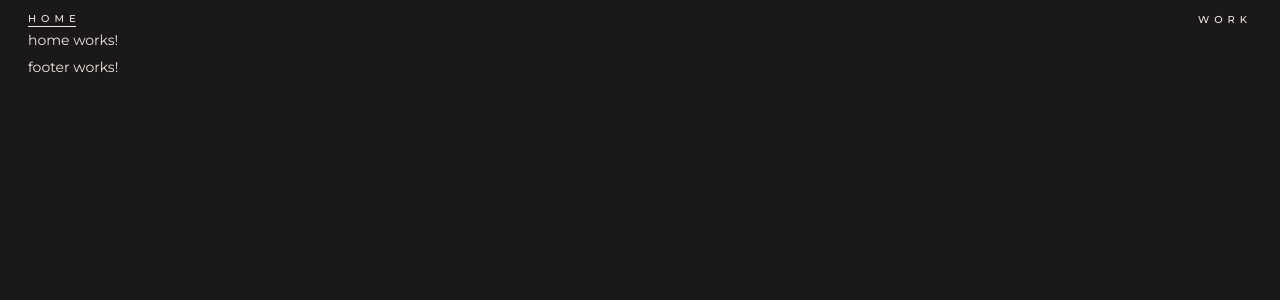
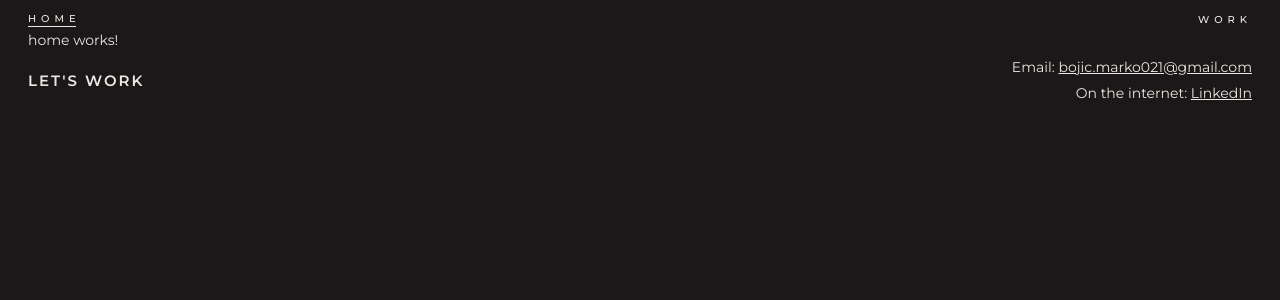
Before and after one commit to markobojic/markobojic.github.io, an Angular app: page / in a window 1280 px wide. Shown: the top 300 px of the page. Built offline with nearby package versions, Linux system fonts and the light colour scheme.

Commit message:
footer layout with contact links

```diff
--- a/src/app/core/components/footer/footer.component.html
+++ b/src/app/core/components/footer/footer.component.html
@@ -1 +1,17 @@
-<p>footer works!</p>
+<footer>
+  <h2>Let's work</h2>
+  <div class="contact">
+    <p>
+      Email:
+      <a href="mailto:bojic.marko021@gmail.com">bojic.marko021&#64;gmail.com</a>
+    </p>
+    <p>
+      On the internet:
+      <a
+        href="https://www.linkedin.com/in/marko-bojic-953b00a5/"
+        target="_blank"
+        >LinkedIn</a
+      >
+    </p>
+  </div>
+</footer>
--- a/src/app/core/components/footer/footer.component.scss
+++ b/src/app/core/components/footer/footer.component.scss
@@ -0,0 +1,9 @@
+footer {
+  display: flex;
+  align-items: center;
+  justify-content: space-between;
+
+  .contact {
+    text-align: right;
+  }
+}
--- a/src/app/core/components/header/header.component.scss
+++ b/src/app/core/components/header/header.component.scss
@@ -10,6 +10,7 @@ header {
   font-weight: 500;
   letter-spacing: 5px;
   text-transform: uppercase;
+  text-decoration: none;
   padding-bottom: 2px;
   position: relative;
 
--- a/src/styles/general.scss
+++ b/src/styles/general.scss
@@ -5,7 +5,7 @@ body {
 
 a {
   color: var(--ghost);
-  text-decoration: none;
+  text-decoration: underline;
 
   &:not(.active):hover {
     text-decoration: line-through;
```
